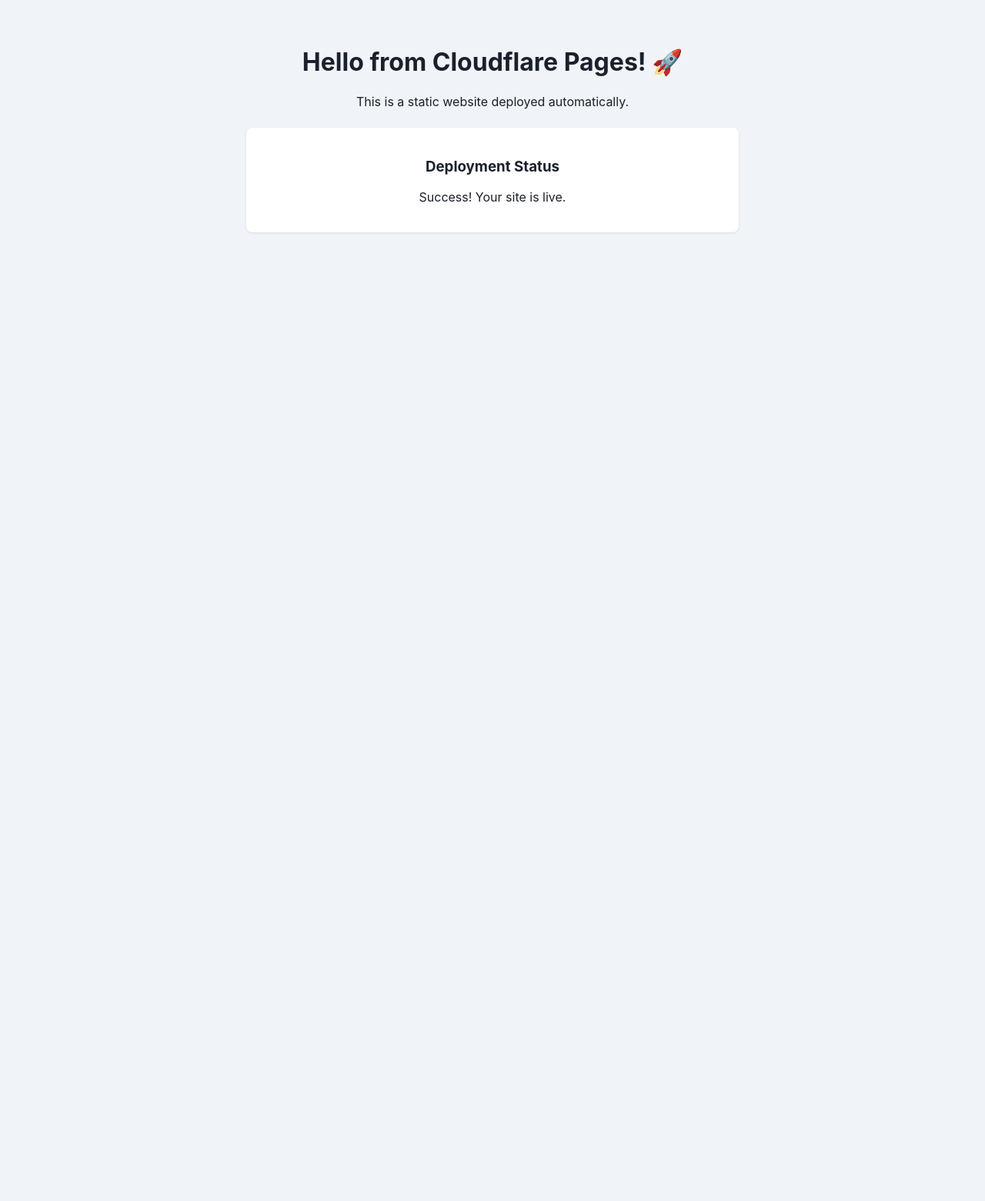
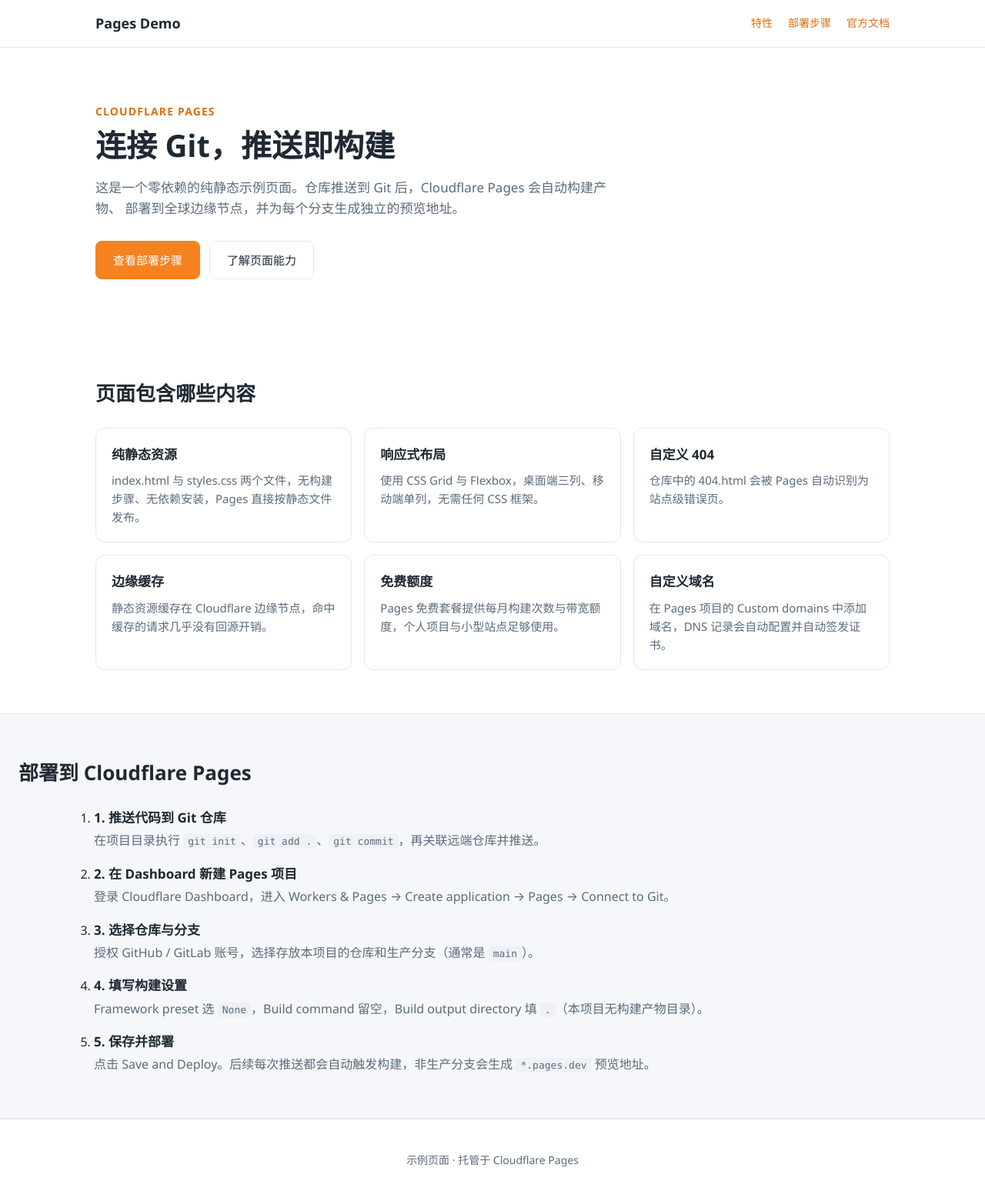
Before and after one commit to wlyc2008/my-static-site, a plain HTML site: page index.html in a window 1280 px wide. Shown: the whole page at 77% size. Before the commit the page ends 800 px from the top, so only its background shows below. Drawn offline with Linux system fonts and the light colour scheme.

Commit message:
feat: 部署 Cloudflare Pages 静态示例站点
新增中文示例页（Hero、特性卡片、部署步骤）、自定义 404 页与响应式样式表，
用于演示 Cloudflare Pages「连接 Git，推送即构建」的部署流程。

```diff
--- a/index.html
+++ b/index.html
@@ -1,19 +1,97 @@
 <!DOCTYPE html>
-<html lang="en">
+<html lang="zh-CN">
 <head>
-    <meta charset="UTF-8">
-    <meta name="viewport" content="width=device-width, initial-scale=1.0">
-    <title>My Cloudflare Site</title>
-    <link rel="stylesheet" href="style.css">
+  <meta charset="UTF-8" />
+  <meta name="viewport" content="width=device-width, initial-scale=1.0" />
+  <title>Cloudflare Pages 部署示例</title>
+  <meta name="description" content="一个用于演示 Cloudflare Pages「连接 Git，推送即构建」部署流程的静态页面。" />
+  <link rel="stylesheet" href="/styles.css" />
 </head>
 <body>
-    <div class="container">
-        <h1>Hello from Cloudflare Pages! 🚀</h1>
-        <p>This is a static website deployed automatically.</p>
-        <div class="card">
-            <h3>Deployment Status</h3>
-            <p>Success! Your site is live.</p>
-        </div>
-    </div>
+  <header class="site-header">
+    <nav class="nav">
+      <span class="brand">Pages Demo</span>
+      <ul class="nav-links">
+        <li><a href="#features">特性</a></li>
+        <li><a href="#deploy">部署步骤</a></li>
+        <li><a href="https://developers.cloudflare.com/pages/" target="_blank" rel="noreferrer">官方文档</a></li>
+      </ul>
+    </nav>
+  </header>
+
+  <main>
+    <section class="hero">
+      <p class="eyebrow">Cloudflare Pages</p>
+      <h1>连接 Git，推送即构建</h1>
+      <p class="lead">
+        这是一个零依赖的纯静态示例页面。仓库推送到 Git 后，Cloudflare Pages 会自动构建产物、
+        部署到全球边缘节点，并为每个分支生成独立的预览地址。
+      </p>
+      <div class="actions">
+        <a class="btn btn-primary" href="#deploy">查看部署步骤</a>
+        <a class="btn" href="#features">了解页面能力</a>
+      </div>
+    </section>
+
+    <section id="features" class="section">
+      <h2>页面包含哪些内容</h2>
+      <div class="grid">
+        <article class="card">
+          <h3>纯静态资源</h3>
+          <p>index.html 与 styles.css 两个文件，无构建步骤、无依赖安装，Pages 直接按静态文件发布。</p>
+        </article>
+        <article class="card">
+          <h3>响应式布局</h3>
+          <p>使用 CSS Grid 与 Flexbox，桌面端三列、移动端单列，无需任何 CSS 框架。</p>
+        </article>
+        <article class="card">
+          <h3>自定义 404</h3>
+          <p>仓库中的 404.html 会被 Pages 自动识别为站点级错误页。</p>
+        </article>
+        <article class="card">
+          <h3>边缘缓存</h3>
+          <p>静态资源缓存在 Cloudflare 边缘节点，命中缓存的请求几乎没有回源开销。</p>
+        </article>
+        <article class="card">
+          <h3>免费额度</h3>
+          <p>Pages 免费套餐提供每月构建次数与带宽额度，个人项目与小型站点足够使用。</p>
+        </article>
+        <article class="card">
+          <h3>自定义域名</h3>
+          <p>在 Pages 项目的 Custom domains 中添加域名，DNS 记录会自动配置并自动签发证书。</p>
+        </article>
+      </div>
+    </section>
+
+    <section id="deploy" class="section section-alt">
+      <h2>部署到 Cloudflare Pages</h2>
+      <ol class="steps">
+        <li>
+          <h3>1. 推送代码到 Git 仓库</h3>
+          <p>在项目目录执行 <code>git init</code>、<code>git add .</code>、<code>git commit</code>，再关联远端仓库并推送。</p>
+        </li>
+        <li>
+          <h3>2. 在 Dashboard 新建 Pages 项目</h3>
+          <p>登录 Cloudflare Dashboard，进入 Workers &amp; Pages → Create application → Pages → Connect to Git。</p>
+        </li>
+        <li>
+          <h3>3. 选择仓库与分支</h3>
+          <p>授权 GitHub / GitLab 账号，选择存放本项目的仓库和生产分支（通常是 <code>main</code>）。</p>
+        </li>
+        <li>
+          <h3>4. 填写构建设置</h3>
+          <p>Framework preset 选 <code>None</code>，Build command 留空，Build output directory 填 <code>.</code>（本项目无构建产物目录）。</p>
+        </li>
+        <li>
+          <h3>5. 保存并部署</h3>
+          <p>点击 Save and Deploy。后续每次推送都会自动触发构建，非生产分支会生成 <code>*.pages.dev</code> 预览地址。</p>
+        </li>
+      </ol>
+    </section>
+  </main>
+
+  <footer class="site-footer">
+    <p>示例页面 · 托管于 Cloudflare Pages</p>
+  </footer>
 </body>
 </html>
--- /dev/null
+++ b/styles.css
@@ -0,0 +1,217 @@
+:root {
+  --bg: #ffffff;
+  --bg-alt: #f5f7fa;
+  --text: #1f2933;
+  --text-muted: #5b6b7c;
+  --border: #e3e8ef;
+  --brand: #f6821f;
+  --brand-dark: #d96f0f;
+  --radius: 12px;
+}
+
+* {
+  box-sizing: border-box;
+}
+
+body {
+  margin: 0;
+  color: var(--text);
+  background: var(--bg);
+  font-family: "Segoe UI", "PingFang SC", "Microsoft YaHei", system-ui, -apple-system, sans-serif;
+  line-height: 1.6;
+}
+
+a {
+  color: var(--brand-dark);
+  text-decoration: none;
+}
+
+a:hover {
+  text-decoration: underline;
+}
+
+.site-header {
+  border-bottom: 1px solid var(--border);
+  background: var(--bg);
+  position: sticky;
+  top: 0;
+  z-index: 10;
+}
+
+.nav {
+  max-width: 1080px;
+  margin: 0 auto;
+  padding: 16px 24px;
+  display: flex;
+  align-items: center;
+  justify-content: space-between;
+  gap: 24px;
+}
+
+.brand {
+  font-weight: 600;
+  font-size: 18px;
+}
+
+.nav-links {
+  display: flex;
+  gap: 20px;
+  margin: 0;
+  padding: 0;
+  list-style: none;
+  font-size: 14px;
+}
+
+.hero {
+  max-width: 1080px;
+  margin: 0 auto;
+  padding: 72px 24px;
+}
+
+.eyebrow {
+  margin: 0 0 8px;
+  color: var(--brand-dark);
+  font-size: 14px;
+  font-weight: 600;
+  letter-spacing: 0.08em;
+  text-transform: uppercase;
+}
+
+.hero h1 {
+  margin: 0 0 16px;
+  font-size: 40px;
+  line-height: 1.25;
+}
+
+.lead {
+  max-width: 680px;
+  margin: 0 0 28px;
+  color: var(--text-muted);
+  font-size: 17px;
+}
+
+.actions {
+  display: flex;
+  flex-wrap: wrap;
+  gap: 12px;
+}
+
+.btn {
+  display: inline-block;
+  padding: 12px 22px;
+  border: 1px solid var(--border);
+  border-radius: 8px;
+  background: var(--bg);
+  color: var(--text);
+  font-size: 15px;
+}
+
+.btn:hover {
+  border-color: var(--brand);
+  text-decoration: none;
+}
+
+.btn-primary {
+  background: var(--brand);
+  border-color: var(--brand);
+  color: #ffffff;
+}
+
+.btn-primary:hover {
+  background: var(--brand-dark);
+  border-color: var(--brand-dark);
+}
+
+.section {
+  max-width: 1080px;
+  margin: 0 auto;
+  padding: 56px 24px;
+}
+
+.section-alt {
+  max-width: none;
+  padding: 56px 24px;
+  background: var(--bg-alt);
+  border-top: 1px solid var(--border);
+  border-bottom: 1px solid var(--border);
+}
+
+.section-alt > h2 {
+  max-width: 1080px;
+  margin: 0 auto 28px;
+}
+
+.section h2 {
+  margin: 0 0 24px;
+  font-size: 26px;
+}
+
+.grid {
+  display: grid;
+  grid-template-columns: repeat(auto-fit, minmax(260px, 1fr));
+  gap: 16px;
+}
+
+.card {
+  padding: 20px;
+  background: var(--bg);
+  border: 1px solid var(--border);
+  border-radius: var(--radius);
+}
+
+.card h3 {
+  margin: 0 0 8px;
+  font-size: 17px;
+}
+
+.card p {
+  margin: 0;
+  color: var(--text-muted);
+  font-size: 15px;
+}
+
+.steps {
+  max-width: 1080px;
+  margin: 0 auto;
+  padding-left: 22px;
+  display: grid;
+  gap: 16px;
+}
+
+.steps h3 {
+  margin: 0 0 4px;
+  font-size: 17px;
+}
+
+.steps p {
+  margin: 0;
+  color: var(--text-muted);
+}
+
+code {
+  padding: 2px 6px;
+  background: #eef1f5;
+  border-radius: 4px;
+  font-family: "JetBrains Mono", Consolas, monospace;
+  font-size: 13px;
+}
+
+.site-footer {
+  padding: 28px 24px;
+  text-align: center;
+  color: var(--text-muted);
+  font-size: 14px;
+  border-top: 1px solid var(--border);
+}
+
+@media (max-width: 640px) {
+  .hero h1 {
+    font-size: 30px;
+  }
+
+  .nav {
+    flex-direction: column;
+    align-items: flex-start;
+    gap: 12px;
+  }
+}
```
Also changed, not shown: 404.html (added, +19 -0 lines).
